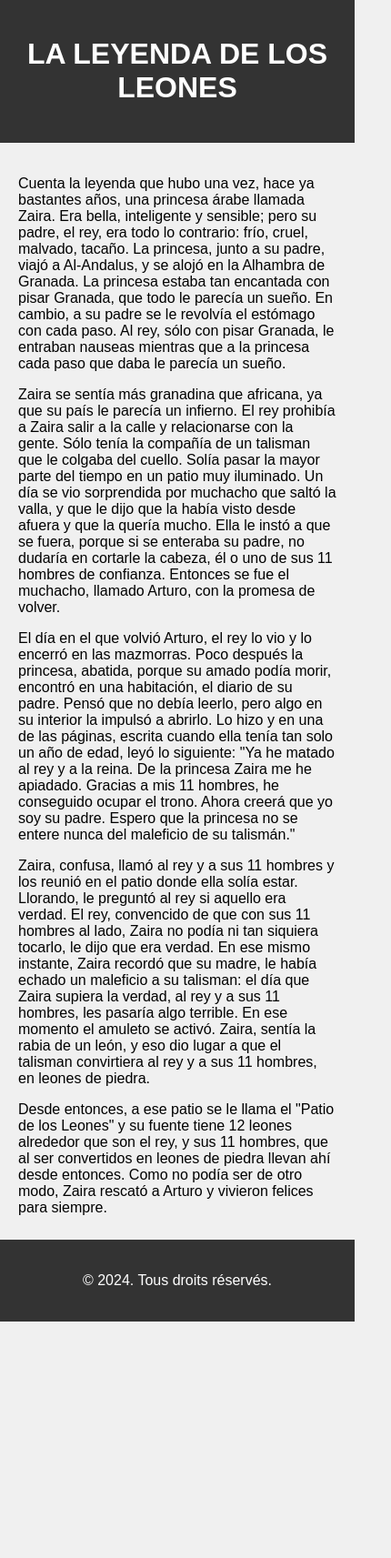
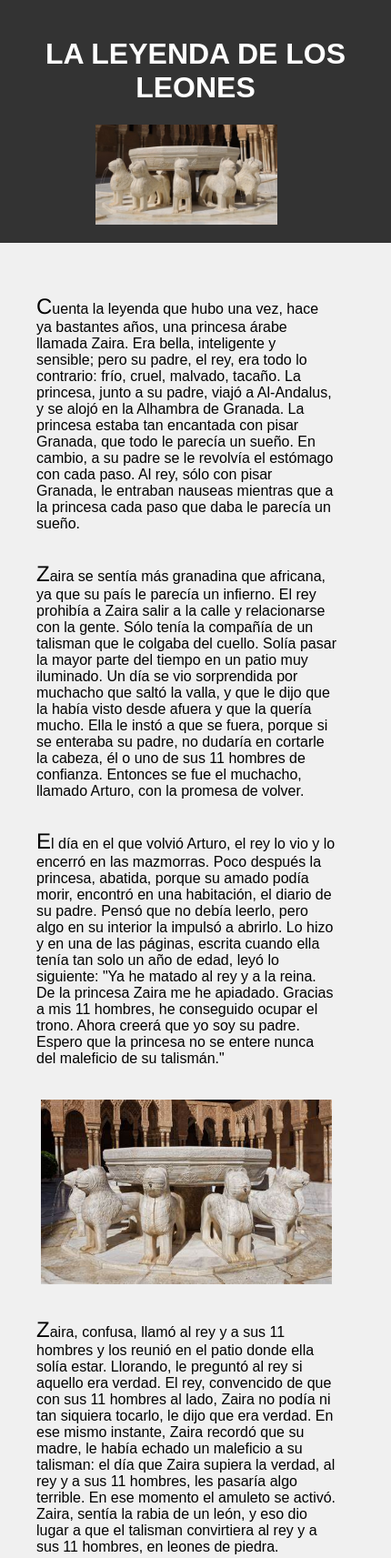
Before and after one commit to Nozonn/espagnol-al-andalus, a plain HTML site: page index.html in a window 390 px wide. Shown: the top 1713 px of the page at 91% size, 430 px wide, since content can reach past the window. Before the commit the page ends 1453 px from the top, so only its background shows below. Drawn offline with Linux system fonts and the light colour scheme.

Commit message:
Add files via upload

```diff
--- a/index.html
+++ b/index.html
@@ -11,11 +11,14 @@
 
 <body>
     <header>
+        <img src="el-patio-de-los-leones-3.jpg" alt="El patio de los leones">
         <h1>LA LEYENDA DE LOS LEONES</h1>
     </header>
 
 
     <section>
+
+
         <p id="1">
             Cuenta la leyenda que hubo una vez, hace ya bastantes años,
             una princesa árabe llamada Zaira. Era bella, inteligente
@@ -58,6 +61,8 @@
             nunca del maleficio de su talismán."
         </p>
 
+        <img src="el-patio-de-los-leones.jpg" alt="El patio de los leones">
+
         <p id="4">
             Zaira, confusa, llamó al rey y a sus 11 hombres y los reunió en el
             patio donde ella solía estar. Llorando, le preguntó al
@@ -79,6 +84,8 @@
             ahí desde entonces. Como no podía ser de otro
             modo, Zaira rescató a Arturo y vivieron felices para siempre.
         </p>
+
+        <img src="el-patio-de-los-leones-2.jpg" alt="El patio de los leones">
     </section>
 
 
--- a/style.css
+++ b/style.css
@@ -11,25 +11,47 @@ body {
 
 }
 header {
+	display: flex;
+	justify-content: space-around;
+	align-items: center;
 	background-color: #333;
 	color: #fff;
 	padding: 20px;
 	text-align: center;
 }
-nav {
-	background-color: #666;
-	padding: 10px;
-	text-align: center;
+
+header img
+{
+	width: 200px;
+	padding-right: 20px;
+
 }
-nav a {
-	color: #fff;
-	text-decoration: none;
-	margin: 0 10px;
-}
+
 section {
+	display: flex;
+	flex-direction: column;
+	align-items: center;
+
 	padding: 20px;
 	background-color: #f0f0f0;
+	margin-top: 20px;
+	margin-left: 100px;
+	margin-right: 100px;
+	margin-bottom: 30px;
 }
+
+section img
+{
+	margin: 20px auto 20px auto;
+	width: 500px;
+}
+
+p::first-letter
+{
+	font-size: 150%;
+	font-family: 'Franklin Gothic Medium', 'Arial Narrow', Arial, sans-serif;
+}
+
 footer {
 	background-color: #333;
 	color: #fff;
@@ -37,15 +59,42 @@ footer {
 	padding: 20px;
 	left: 0;
 	right: 0;
-	position: fixed;
+	position: absolute;
 	bottom: 0;
 }
 
 
 @media all and (max-width: 500px)
 {
+
+	header
+	{
+		display: flex;
+		flex-direction: column-reverse;
+		width: 100%;
+	}
+
+	section {
+		display: flex;
+		flex-direction: column;
+		align-items: center;
+		justify-content: center;
+		margin: 20px auto 20px 20px;
+		font-size: 16px;
+	}
+
+	section img
+	{
+		width: 320px;
+	}
+
+
 	footer
 	{
 		position: absolute;
+		width: 100%;
 	}
+
+
+
 }
```
Also changed, not shown: el-patio-de-los-leones-2.jpg (added), el-patio-de-los-leones-3.jpg (added), el-patio-de-los-leones.jpg (added).
